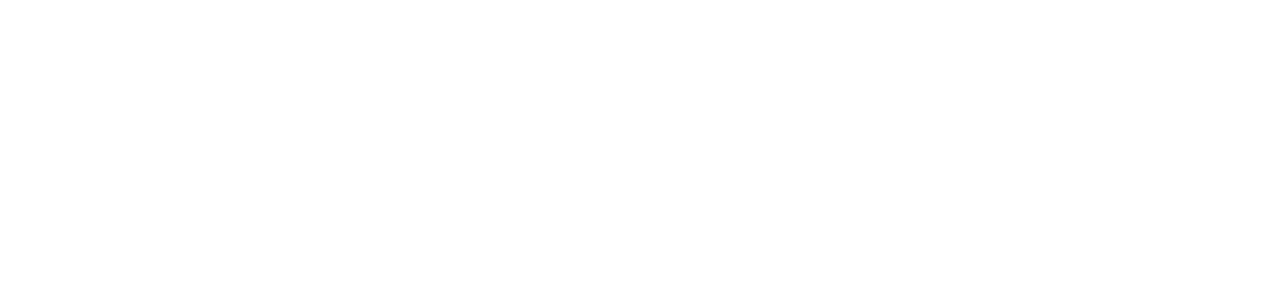
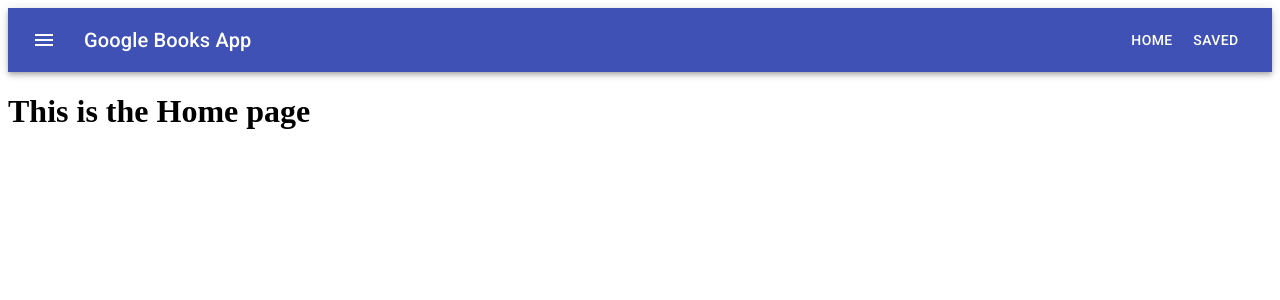
Before and after one commit to ShaneMit/GoogleBooksSearch, a React (Create React App) app in the folder client/: page / in a window 1280 px wide. Shown: the top 300 px of the page. Built offline with nearby package versions, Linux system fonts and the light colour scheme.

Commit message:
Added Home and Saved pages

```diff
--- a/client/src/App.js
+++ b/client/src/App.js
@@ -4,17 +4,21 @@
   Switch,
   Route
 } from 'react-router-dom'
+import Navbar from './components/Navbar'
+import Home from './pages/Home'
+import Saved from './pages/Saved'
 
 const App = () => {
   return (
     <Router>
       <div>
+        <Navbar/>
         <Switch>
           <Route exact path='/'>
-
+            <Home/>
           </Route>
           <Route path='/saved'>
-
+            <Saved/>
           </Route>
         </Switch>
       </div>
--- /dev/null
+++ b/client/src/components/Navbar/Navbar.js
@@ -0,0 +1,53 @@
+import React from 'react'
+import { Link } from 'react-router-dom'
+import { makeStyles } from '@material-ui/core/styles'
+import AppBar from '@material-ui/core/AppBar'
+import Toolbar from '@material-ui/core/Toolbar'
+import Typography from '@material-ui/core/Typography'
+import Button from '@material-ui/core/Button'
+import IconButton from '@material-ui/core/IconButton'
+import MenuIcon from '@material-ui/icons/Menu'
+
+const useStyles = makeStyles((theme) => ({
+  root: {
+    flexGrow: 1,
+  },
+  menuButton: {
+    marginRight: theme.spacing(2),
+  },
+  title: {
+    flexGrow: 1,
+  },
+  link: {
+    textDecoration: 'none',
+    color: 'inherit'
+  }
+}))
+
+const Navbar = () => {
+  const classes = useStyles()
+  return (
+    <div className={classes.root}>
+      <AppBar position="static">
+        <Toolbar>
+          <IconButton edge="start" className={classes.menuButton} color="inherit" aria-label="menu">
+            <MenuIcon />
+          </IconButton>
+          <Typography variant="h6" className={classes.title}>
+            <Link to="/" className={classes.link}>
+              Google Books App
+            </Link>
+          </Typography>
+          <Link to="/" className={classes.link}>
+            <Button color="inherit">Home</Button>
+          </Link>
+          <Link to="/saved" className={classes.link}>
+            <Button color="inherit" >Saved</Button>
+          </Link>
+        </Toolbar>
+      </AppBar>
+    </div>
+  )
+}
+
+export default Navbar
--- /dev/null
+++ b/client/src/components/Navbar/index.js
@@ -0,0 +1 @@
+export { default } from './Navbar.js'
--- /dev/null
+++ b/client/src/pages/Home/Home.js
@@ -0,0 +1,11 @@
+import React from 'react'
+
+const Home = () => {
+  return(
+    <>
+      <h1>This is the Home page</h1>
+    </>
+  )
+}
+
+export default Home
--- /dev/null
+++ b/client/src/pages/Home/index.js
@@ -0,0 +1 @@
+export { default } from './Home.js'
--- /dev/null
+++ b/client/src/pages/Saved/Saved.js
@@ -0,0 +1,11 @@
+import React from 'react'
+
+const Saved = () => {
+  return (
+    <>
+      <h1>This is the Saved page</h1>
+    </>
+  )
+}
+
+export default Saved
--- /dev/null
+++ b/client/src/pages/Saved/index.js
@@ -0,0 +1 @@
+export { default } from './Saved.js'
```
